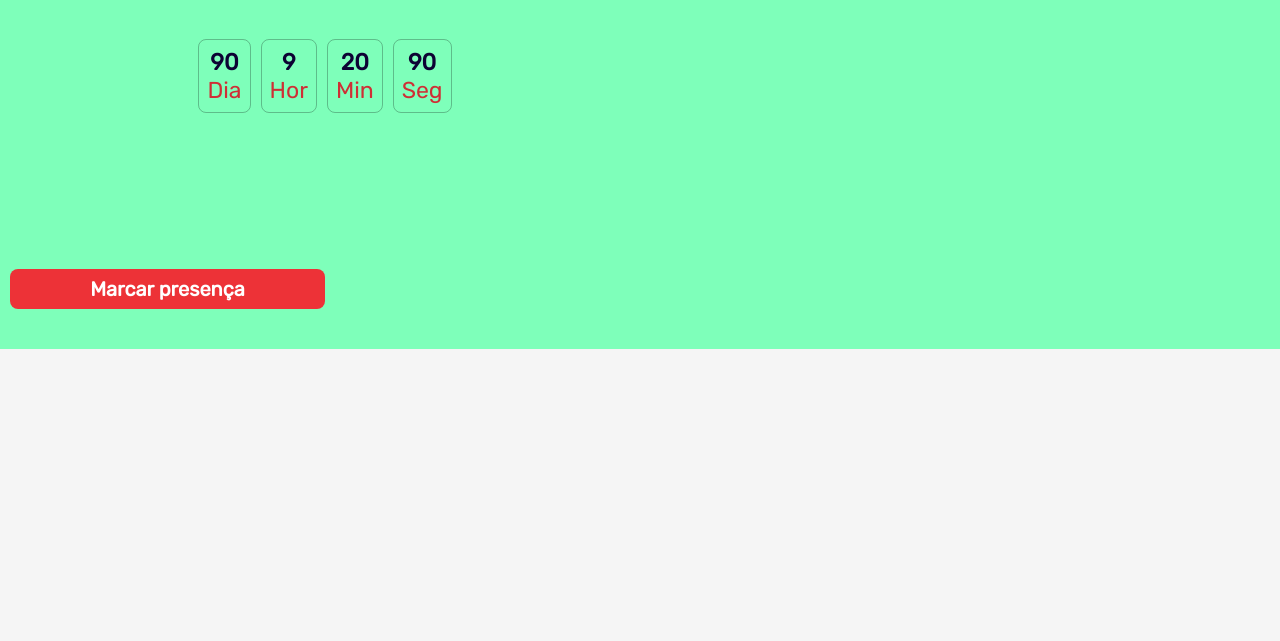
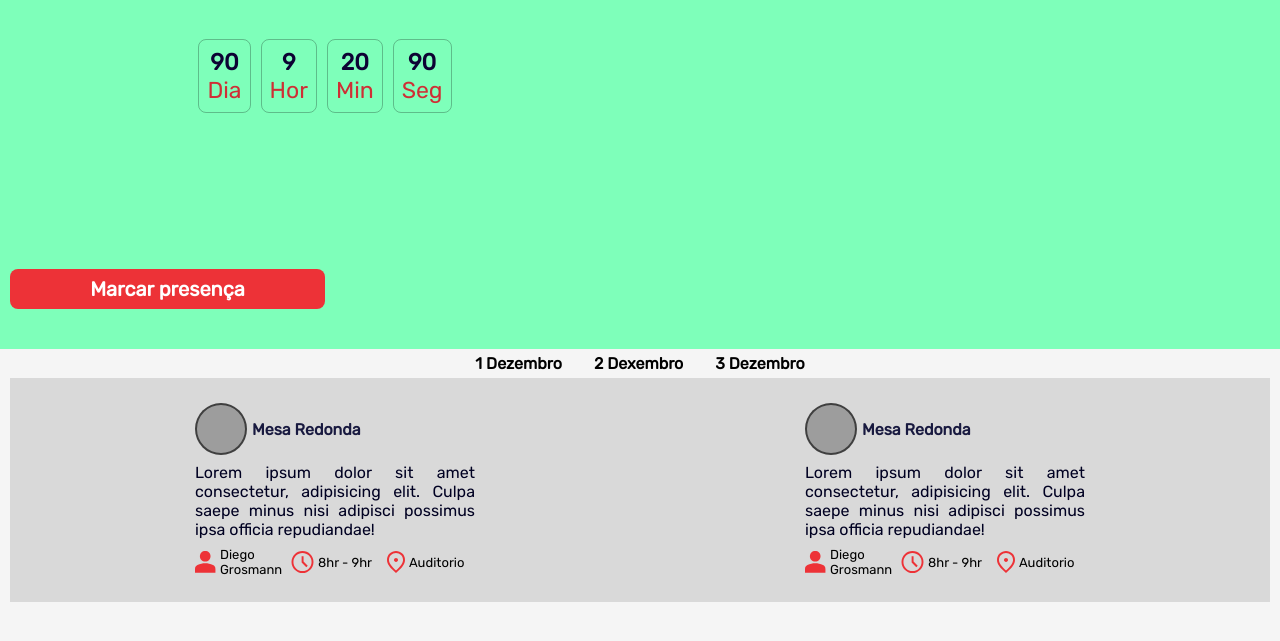
Before and after one commit to marcelo-py/CampusBroadcast, a Django app: page /accounts/ in a window 1280 px wide. Shown: the part 137-778 px from the top of the page. Run offline with Django 4.2, Linux system fonts and the light colour scheme.

Commit message:
parte de datads das atividdes dos eventos

```diff
--- a/accounts/templates/navigation/index.html
+++ b/accounts/templates/navigation/index.html
@@ -14,7 +14,6 @@
         </div>
     </header>
     <a href="{%url 'accounts:logout'%}">SAIR</a>
-
 
     <section class="sectionEventoPrincipal">
         <div class="evento-principal-area">
@@ -53,6 +52,68 @@
                     <img src="{{evento.picture.url}}" alt="banner Imagem">
                 </div>
             {%endif%}
+
+        </div>
+    </section>
+
+    <section class="sectionDiasAtividade">
+        <nav>
+            <ul class="list-days">
+                <li>1 Dezembro</li>
+                <li>2 Dexembro</li>
+                <li>3 Dezembro</li>
+            </ul>
+        </nav>
+        <div class="atividades-evento-container">
+            <article class="atividade-detalhes">
+                <div class="palestrante-nome-atividade">
+                    <div class="area-img-palestrante"></div>
+                    <h2>Mesa Redonda</h2>
+                </div>
+
+                <p>Lorem ipsum dolor sit amet consectetur, adipisicing elit.
+                    Culpa saepe minus nisi adipisci possimus ipsa officia
+                    repudiandae!</p>
+
+                <ul class="list-info-atividade">
+                    <li>
+                        <img src="{%static 'feed/person_FILL1.svg'%}" alt="img">Diego Grosmann
+                    </li>
+
+                    <li>
+                        <img src="{%static 'feed/ClockTime.svg'%}" alt="img">8hr - 9hr
+                    </li>
+
+                    <li>
+                        <img src="{%static 'feed/location_on_FILL0.svg'%}" alt="img">Auditorio
+                    </li>
+                </ul>
+            </article>
+
+            <article class="atividade-detalhes">
+                <div class="palestrante-nome-atividade">
+                    <div class="area-img-palestrante"></div>
+                    <h2>Mesa Redonda</h2>
+                </div>
+
+                <p>Lorem ipsum dolor sit amet consectetur, adipisicing elit.
+                    Culpa saepe minus nisi adipisci possimus ipsa officia
+                    repudiandae!</p>
+
+                <ul class="list-info-atividade">
+                    <li>
+                        <img src="{%static 'feed/person_FILL1.svg'%}" alt="img">Diego Grosmann
+                    </li>
+
+                    <li>
+                        <img src="{%static 'feed/ClockTime.svg'%}" alt="img">8hr - 9hr
+                    </li>
+
+                    <li>
+                        <img src="{%static 'feed/location_on_FILL0.svg'%}" alt="img">Auditorio
+                    </li>
+                </ul>
+            </article>
         </div>
     </section>
 {%endblock%}
--- a/campusbroadcast/urls.py
+++ b/campusbroadcast/urls.py
@@ -1,19 +1,3 @@
-"""
-URL configuration for campusbroadcast project.
-
-The `urlpatterns` list routes URLs to views. For more information please see:
-    https://docs.djangoproject.com/en/4.2/topics/http/urls/
-Examples:
-Function views
-    1. Add an import:  from my_app import views
-    2. Add a URL to urlpatterns:  path('', views.home, name='home')
-Class-based views
-    1. Add an import:  from other_app.views import Home
-    2. Add a URL to urlpatterns:  path('', Home.as_view(), name='home')
-Including another URLconf
-    1. Import the include() function: from django.urls import include, path
-    2. Add a URL to urlpatterns:  path('blog/', include('blog.urls'))
-"""
 from django.contrib import admin
 from django.urls import path, include
 from django.conf import settings
--- a/static/feed/styles.css
+++ b/static/feed/styles.css
@@ -97,11 +97,87 @@
 }
 
 
+/*Datas e ativides do evento ativo*/
+.atividades-evento-container {
+    background-color: #D9D9D9;
+    padding: 25px;
+    width: 1280px;
+    max-width: 100%;
+    margin: 0 auto;
+    display: flex;
+    gap: 10px;
+    justify-content: space-around;
+    flex-wrap: wrap;
+}
+
+.sectionDiasAtividade nav{
+    width: 1280px;
+    max-width: 100%;
+    margin: 0 auto;
+}
+
+.sectionDiasAtividade nav .list-days{
+    display: flex;
+    justify-content: center;
+    gap: 4px;
+}
+
+.sectionDiasAtividade nav .list-days li{
+    padding: 5px 14px;
+    font-weight: bold;
+}
+
+.atividades-evento-container .atividade-detalhes {
+    display: flex;
+    flex-direction: column;
+    gap: 8px;
+    flex: 1 1 280px;
+    max-width: 280px;
+}
+.atividade-detalhes .palestrante-nome-atividade{
+    display: flex;
+    align-items: center;
+    gap: 5px;
+}
+.atividade-detalhes .palestrante-nome-atividade h2{
+    font-size: 16px;
+}
+.atividade-detalhes .palestrante-nome-atividade .area-img-palestrante{
+    background-color: rgba(31, 31, 31, 0.322);
+    width: 52px;
+    min-width: 52px;
+    height: 52px;
+    border: 2px solid rgba(0, 0, 0, 0.603);
+    border-radius: 50%;
+}
+.atividade-detalhes > p{
+    text-align: justify;
+}
+
+.atividade-detalhes .list-info-atividade {
+    display: flex;
+    flex-wrap: wrap;
+    gap: 8px;
+}
+
+.atividade-detalhes .list-info-atividade li{
+    flex: 1;
+    font-size: 13px;
+    display: flex;
+    align-items: center;
+    gap: 4px;
+}
 
 
 
-@media(max-width: 582px){
-    .evento-principal-area .area-img-banner{
+
+
+
+
+
+
+@media(max-width: 582px) {
+    .evento-principal-area .area-img-banner {
         height: 90vw;
     }
 }
```
Also changed, not shown: accounts/models.py (+8 -2 lines), accounts/migrations/0017_atividade_is_event.py (added), accounts/migrations/0018_atividade_data_adicionado_atividade_horario_fim_and_more.py (added), static/feed/ClockTime.svg (added), static/feed/location_on_FILL0.svg, static/feed/person_FILL1.svg.
